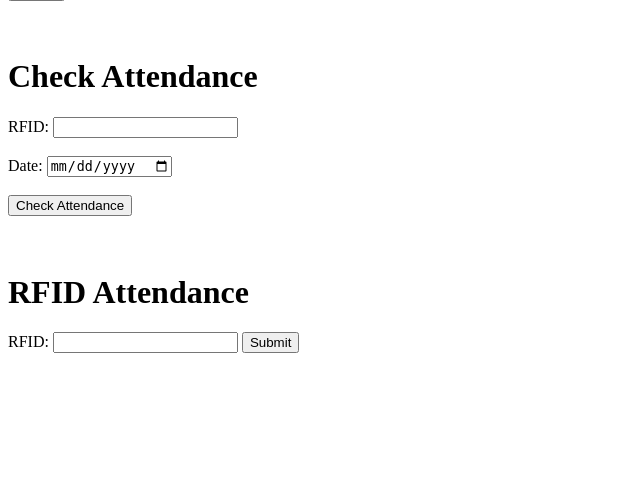
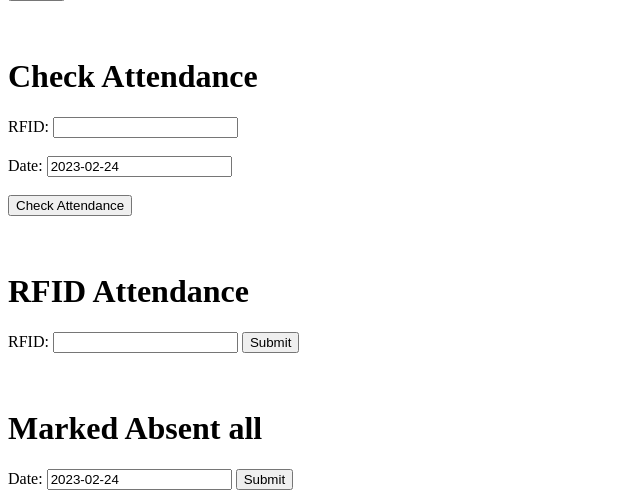
Before and after one commit to chrisuy10/Portfolio, a PHP site: page / in a window 1280 px wide. Shown: the part 373-871 px from the top of the page, without its empty margins (0-640 px from the left). Before the commit the page ends 726 px from the top, so only its background shows below. Run offline with PHP 8.4, Linux system fonts and the light colour scheme; some libraries are stand-ins or nearby versions.

Commit message:
update on attendance system codes

```diff
--- /dev/null
+++ b/mailsender/absentnow.php
@@ -0,0 +1,51 @@
+<?php
+
+include "send_email.php"; //UPDATE --- $send_to = 'chrisbenedictuy19@gmail.com'; $send_to_name = 'benedict uy';
+
+if (isset($_POST['absentnow'])) {
+  // Set the date for the attendance record
+  $date = mysqli_real_escape_string($conn, $_POST['date']);
+
+  // Get all student IDs that do not have an attendance record for the date
+  $sql = "SELECT * FROM tbl_students
+          WHERE fld_studentID NOT IN (
+            SELECT DISTINCT fld_studentID FROM tbl_attendance_records WHERE fld_date = '$date'
+          )";
+  $result = mysqli_query($conn, $sql);
+  while ($row = mysqli_fetch_assoc($result)) {
+    $studentID = $row['fld_studentID'];
+    $yearsem = $row['fld_yearsem'];
+    $absences = $row['fld_absences'];
+    $email = $row['fld_email'];
+    $firstname = $row['fld_firstname'];
+    $lastname = $row['fld_lastname'];
+    // Insert an absent record for the student
+    $status = "Absent";
+
+    $sql = "INSERT INTO tbl_attendance_records (fld_yearsem, fld_date, fld_studentID, fld_status)
+            VALUES ('$yearsem', '$date', '$studentID', '$status')";
+    mysqli_query($conn, $sql);
+
+    // Update the number of absences for the student in the tbl_students table
+    $sql = "UPDATE tbl_students SET fld_absences = fld_absences + 1 WHERE fld_studentID = '$studentID'";
+    mysqli_query($conn, $sql);
+
+    // Send notification to student with 3 or more absences and reset their absences to zero
+    if ($absences >= 3) {
+      $sql = "UPDATE tbl_students SET fld_absences = 0 WHERE fld_studentID = '$studentID'";
+      mysqli_query($conn, $sql);
+
+
+
+      $send_to = $email;
+      $send_to_name = $firstname . " " . $lastname;
+      $body = $emailBody->getBody($send_to_name);
+
+      $mailer = new Mailer();
+      $mailer->sendMail($send_to, $send_to_name, $subject, $body);
+    }
+  }
+  echo "Attendance records added for date $date.";
+}
+
+  ?>
--- a/mailsender/attendance-checker.php
+++ b/mailsender/attendance-checker.php
@@ -1,5 +1,5 @@
 <?php
-if (isset($_POST['submit'])) {
+if (isset($_POST['checking'])) {
     // Get the form data
     $rfid = $_POST['rfid'];
     $date = $_POST['date'];
--- a/mailsender/index.php
+++ b/mailsender/index.php
@@ -27,6 +27,11 @@ include  "database.php";
         }
 
     </style>
+
+    <script src="https://code.jquery.com/jquery-3.6.0.min.js"></script>
+	<script src="https://code.jquery.com/ui/1.12.1/jquery-ui.min.js"></script>
+	<link rel="stylesheet" type="text/css" href="https://code.jquery.com/ui/1.12.1/themes/base/jquery-ui.css">
+
 </head>
 
 <body>
@@ -53,8 +58,11 @@ include  "database.php";
         <label for="rfid">RFID:</label>
         <input type="text" id="rfid" name="rfid"><br><br>
 
-        <input type="submit" value="Submit">
+        <input type="submit" name="enroll" value="Submit">
     </form>
+<?php
+	include "insert.php";
+?>
 
     <br><br>
     <h1>Check Attendance</h1>
@@ -62,8 +70,8 @@ include  "database.php";
         <label>RFID:</label>
         <input type="text" name="rfid"><br><br>
         <label>Date:</label>
-        <input type="date" name="date"><br><br>
-        <button type="submit" name="submit">Check Attendance</button>
+        <input type="text" id="datepickers" name="date"><br><br>
+        <button type="submit" name="checking">Check Attendance</button>
     </form>
 <?php
 	include "attendance-checker.php";
@@ -79,4 +87,21 @@ include  "database.php";
 <?php
 	include "submit_rfid.php";
 ?>
+
+    <br><br>
+    <h1>Marked Absent all</h1>
+    <form method="POST" action="">
+        <label for="datepicker">Date:</label>
+        <input type="text" id="datepicker" name="date">
+        <button type="submit" name="absentnow">Submit</button>
+    </form>
+<?php
+	include "absentnow.php";
+?>
 </body>
+<script>
+	$(function() {
+		$("#datepicker").datepicker({dateFormat: 'yy-mm-dd'}).val(new Date().toISOString().slice(0, 10));
+        $("#datepickers").datepicker({dateFormat: 'yy-mm-dd'}).val(new Date().toISOString().slice(0, 10));
+	});
+</script>
--- a/mailsender/insert.php
+++ b/mailsender/insert.php
@@ -1,7 +1,6 @@
 <?php
 
-include  "database.php";
-
+if (isset($_POST['enroll'])) {
     // Get the form data
     $yearsem = $_POST['yearsem'];
     $firstname = $_POST['firstname'];
@@ -20,5 +19,7 @@ if (mysqli_query($conn, $sql)) {
     } else {
         echo "Error: " . $sql . "<br>" . mysqli_error($conn);
     }
+}
+
 
 ?>
--- a/mailsender/send_email.php
+++ b/mailsender/send_email.php
@@ -16,15 +16,13 @@ class EmailBody {
 }
 
 $send_to = 'chrisbenedictuy19@gmail.com';
-$send_to_name = 'benedict uy';
-$subject = 'Test subject';
+$send_to_name = 'Student';
+$subject = 'Absent Notification';
 
-$name_contact = "Benedict Christian";
 
 $emailBody = new EmailBody();
-$body = $emailBody->getBody($name_contact);
+//$body = $emailBody->getBody($send_to_name);
 
 
-$mailer = new Mailer();
-    $result = $mailer->sendMail($send_to, $send_to_name, $subject, $body);
-echo $result;
+//$mailer = new Mailer();
+//$result = $mailer->sendMail($send_to, $send_to_name, $subject, $body);
```
Lines whose indentation alone changed are shown as unchanged.
